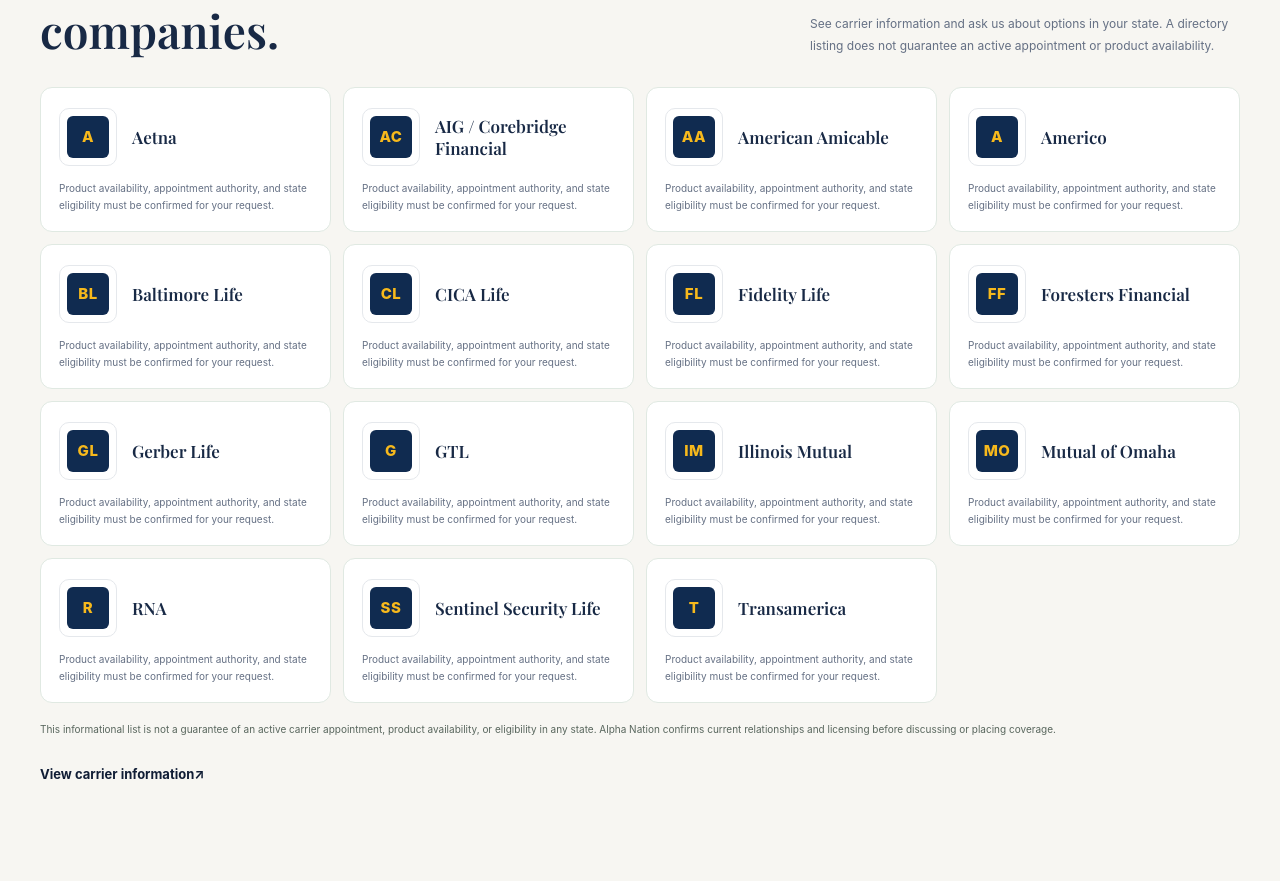
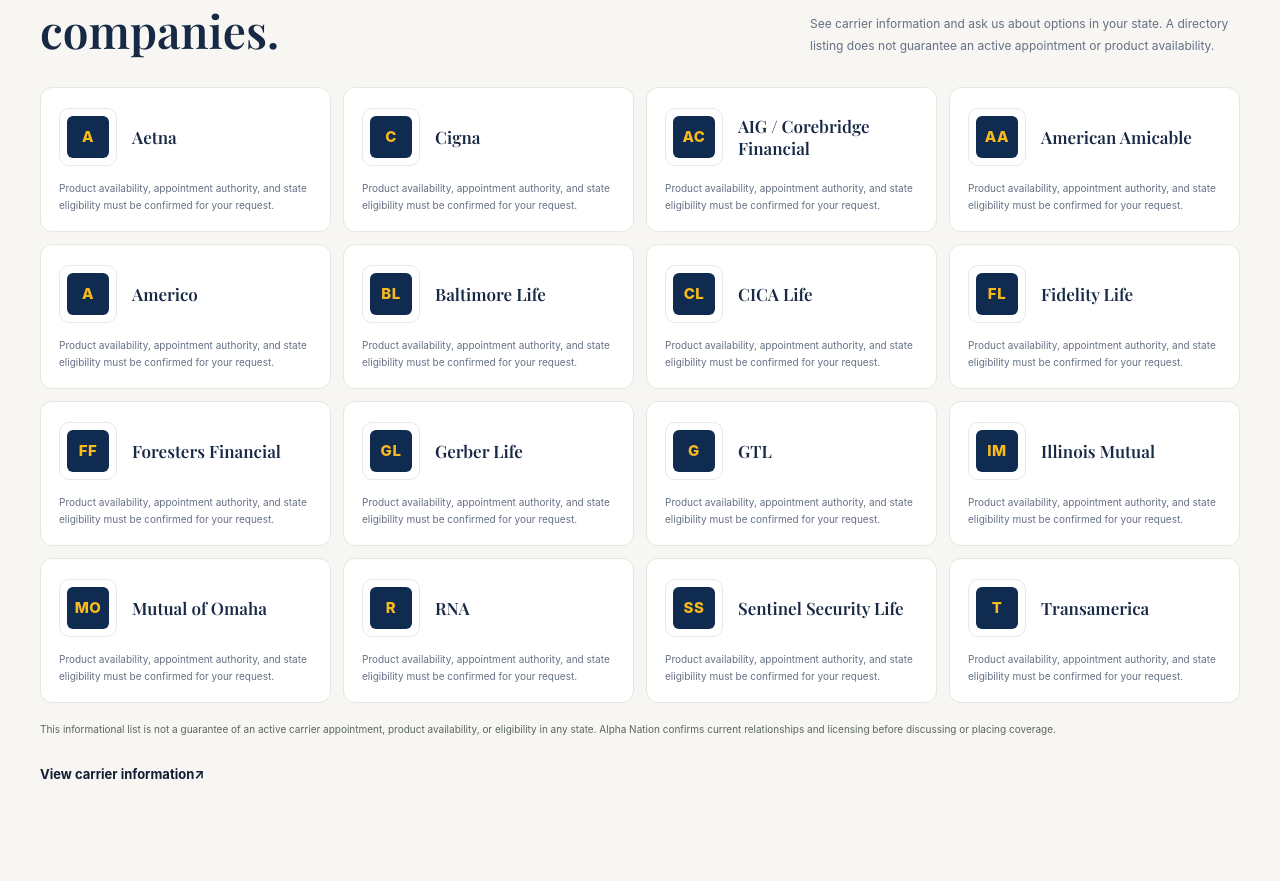
Before and after one commit to alphanationcrm09/alpha-nation-website, a Next.js app: page / in a window 1280 px wide. Shown: the part 4723-5607 px from the top of the page. Built offline with nearby package versions, Linux system fonts and the light colour scheme; no server answers; the database is empty.

Commit message:
Include Cigna and additional carrier name aliases

```diff
--- a/src/components/PublicCarriers.tsx
+++ b/src/components/PublicCarriers.tsx
@@ -4,6 +4,7 @@ import { supabase } from "@/lib/supabase";
 
 const fallbackCarrierNames = [
   "Aetna",
+  "Cigna",
   "AIG / Corebridge Financial",
   "American Amicable",
   "Americo",
@@ -28,6 +29,11 @@ const carrierDomains: Record<string, string> = {
   "american amicable": "americanamicable.com",
   "americo": "americo.com",
   "baltimore life": "baltimorelife.com",
+  "the baltimore life companies": "baltimorelife.com",
+  "cigna": "cigna.com",
+  "cica life of america": "cicalife.com",
+  "guarantee trust life": "gtlic.com",
+  "mutual of omaha (moo)": "mutualofomaha.com",
   "cica life": "cicalife.com",
   "fidelity life": "fidelitylife.com",
   "foresters financial": "foresters.com",
```
